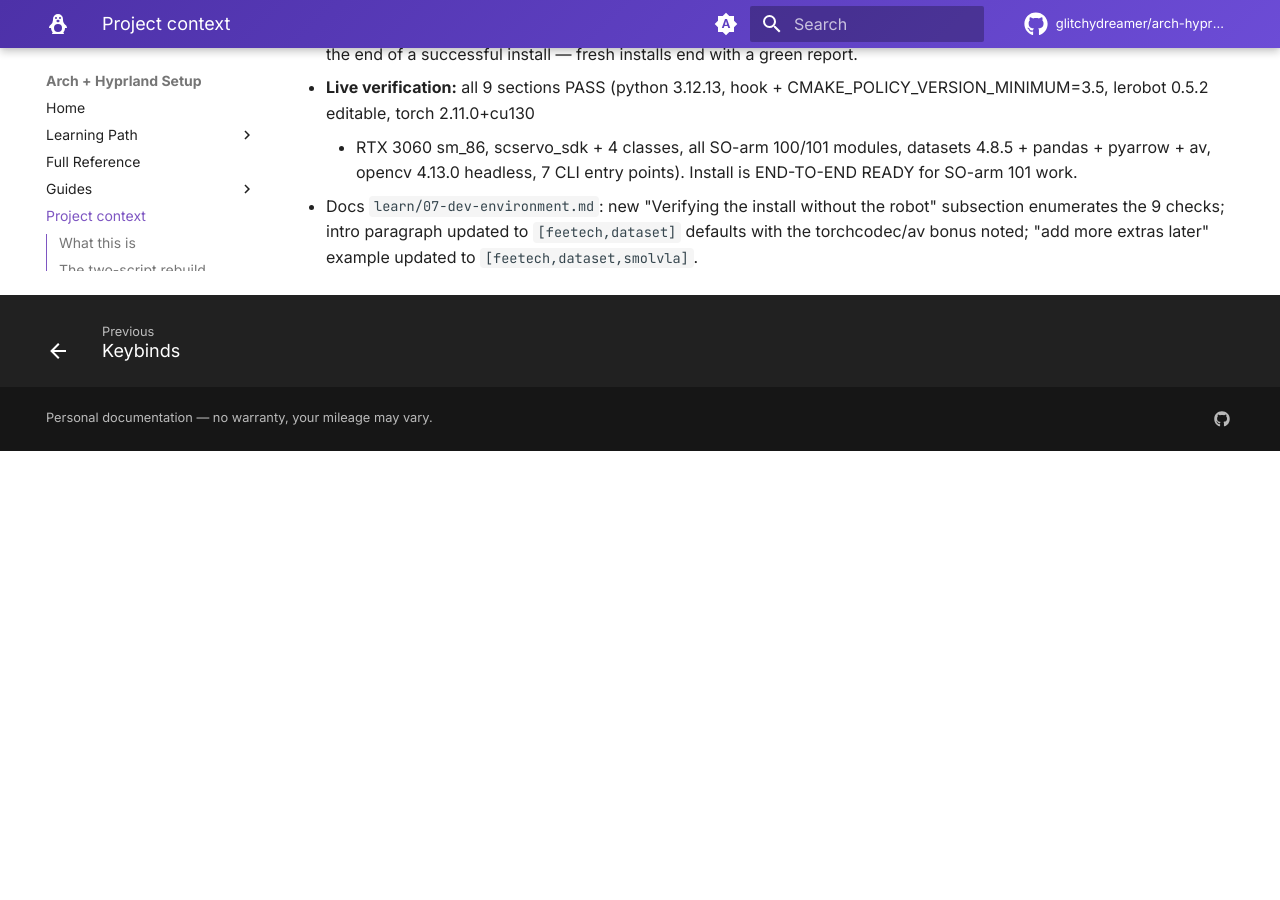
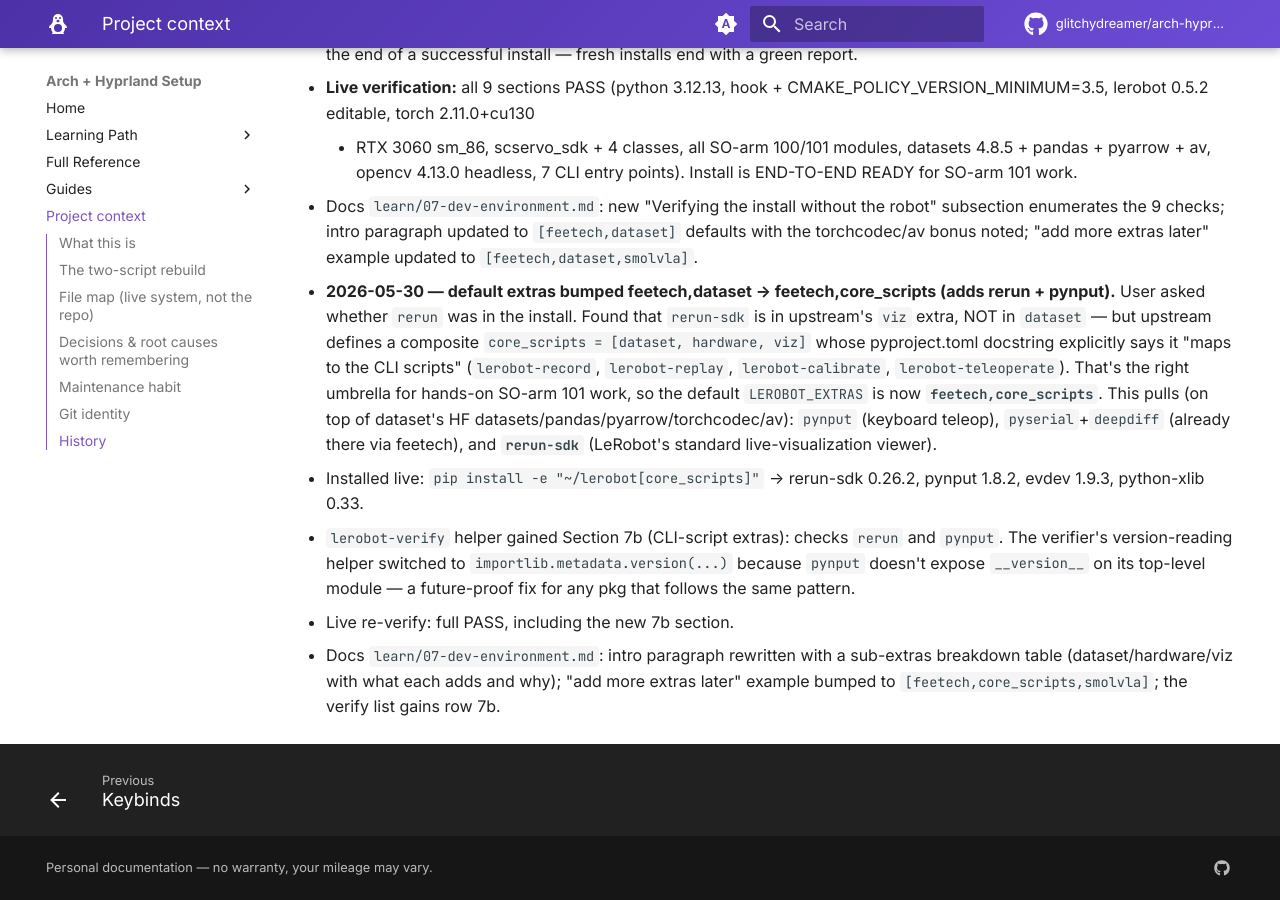
Before and after one commit to glitchydreamer/arch-hyprland-setup, an MkDocs documentation site: the page built from docs/project-context.md, in a window 1280 px wide and 900 px high, scrolled down 11050 px. Built offline with MkDocs 1.6.1 and Material for MkDocs 9.7.7, drawn with Linux system fonts in a browser that asks for light colours; comment, search, counter and statistics services are not loaded; before the commit the page ends 11501 px from its top, so only the background shows below that.

Commit message:
feat(lerobot): default extras → feetech,core_scripts (adds rerun + pynput)
User asked whether `rerun` was in the base install — turns out no, but
should be. Upstream pyproject.toml puts rerun-sdk in the `viz` extra and
defines a composite `core_scripts = [dataset, hardware, viz]` whose
docstring explicitly says it "maps to the CLI scripts" (lerobot-record,
lerobot-replay, lerobot-calibrate, lerobot-teleoperate). That's the
right umbrella for hands-on SO-arm 101 work.

Default LEROBOT_EXTRAS bumped feetech,dataset → feetech,core_scripts.
On top of the prior dataset deps (HF datasets, pandas, pyarrow,
torchcodec, av), users now get out-of-the-box:
  - pynput          (keyboard teleop via the hardware extra)
  - rerun-sdk       (live visualization viewer — viz extra)

lerobot-verify helper gains Section 7b (CLI-script extras) that checks
rerun and pynput with focused remediation hints. Version reading
switches to importlib.metadata.version(...) so packages that don't
expose __version__ (like pynput) report correctly.

Live verification on this machine: full PASS including 7b.

Docs (learn/07-dev-environment.md): intro paragraph rewritten with a
sub-extras breakdown table (dataset/hardware/viz with what each adds
and why); "add more extras later" example bumped to
[feetech,core_scripts,smolvla]; verify-list gains row 7b.

Co-Authored-By: Claude Opus 4.7 <noreply@anthropic.com>

```diff
--- a/docs/project-context.md
+++ b/docs/project-context.md
@@ -551,3 +551,26 @@ build_type=workflow`). The deploy now succeeds on every push. (Earlier note that
     robot" subsection enumerates the 9 checks; intro paragraph updated to
     `[feetech,dataset]` defaults with the torchcodec/av bonus noted; "add more
     extras later" example updated to `[feetech,dataset,smolvla]`.
+- **2026-05-30 — default extras bumped feetech,dataset → feetech,core_scripts
+  (adds rerun + pynput).** User asked whether `rerun` was in the install.
+  Found that `rerun-sdk` is in upstream's `viz` extra, NOT in `dataset` —
+  but upstream defines a composite `core_scripts = [dataset, hardware, viz]`
+  whose pyproject.toml docstring explicitly says it "maps to the CLI scripts"
+  (`lerobot-record`, `lerobot-replay`, `lerobot-calibrate`,
+  `lerobot-teleoperate`). That's the right umbrella for hands-on SO-arm 101
+  work, so the default `LEROBOT_EXTRAS` is now **`feetech,core_scripts`**.
+  This pulls (on top of dataset's HF datasets/pandas/pyarrow/torchcodec/av):
+  `pynput` (keyboard teleop), `pyserial`+`deepdiff` (already there via
+  feetech), and **`rerun-sdk`** (LeRobot's standard live-visualization viewer).
+  - Installed live: `pip install -e "~/lerobot[core_scripts]"` →
+    rerun-sdk 0.26.2, pynput 1.8.2, evdev 1.9.3, python-xlib 0.33.
+  - `lerobot-verify` helper gained Section 7b (CLI-script extras): checks
+    `rerun` and `pynput`. The verifier's version-reading helper switched to
+    `importlib.metadata.version(...)` because `pynput` doesn't expose
+    `__version__` on its top-level module — a future-proof fix for any pkg
+    that follows the same pattern.
+  - Live re-verify: full PASS, including the new 7b section.
+  - Docs `learn/07-dev-environment.md`: intro paragraph rewritten with a
+    sub-extras breakdown table (dataset/hardware/viz with what each adds and
+    why); "add more extras later" example bumped to
+    `[feetech,core_scripts,smolvla]`; the verify list gains row 7b.
```
Also changed, not shown: docs/learn/07-dev-environment.md (+17 -9 lines), 1 other file.
